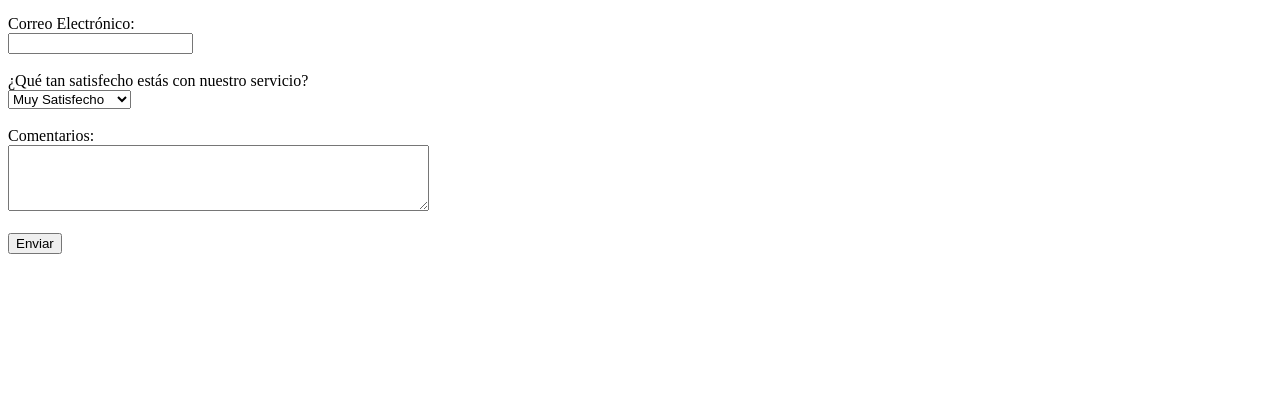
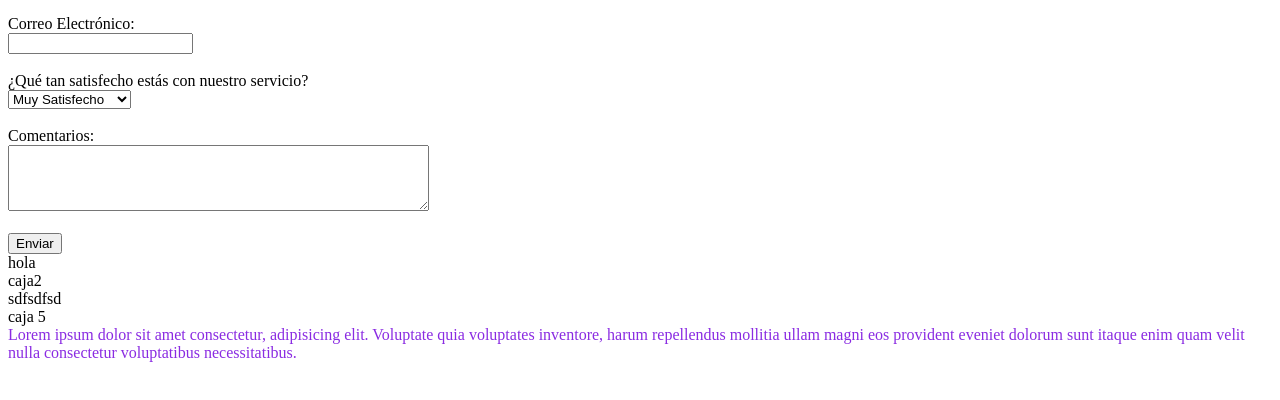
Before and after one commit to projects-univercity-local/demo-repo, a plain HTML site: page index.html in a window 1280 px wide. Shown: the part 122-522 px from the top of the page. Drawn offline with Linux system fonts and the light colour scheme.

Commit message:
feat:  First commit

```diff
--- a/index.html
+++ b/index.html
@@ -28,5 +28,13 @@
 
         <input type="submit" value="Enviar">
     </form>
-</body>
+
+    <div>hola</div>
+    <div>caja2</div>
+    <div>sdfsdfsd</div>
+    <div>caja 5</div>
+    <article style="color: blueviolet;">
+        Lorem ipsum dolor sit amet consectetur, adipisicing elit. Voluptate quia voluptates inventore, harum repellendus mollitia ullam magni eos provident eveniet dolorum sunt itaque enim quam velit nulla consectetur voluptatibus necessitatibus.
+    </article>
+    </body>
 </html>
```
